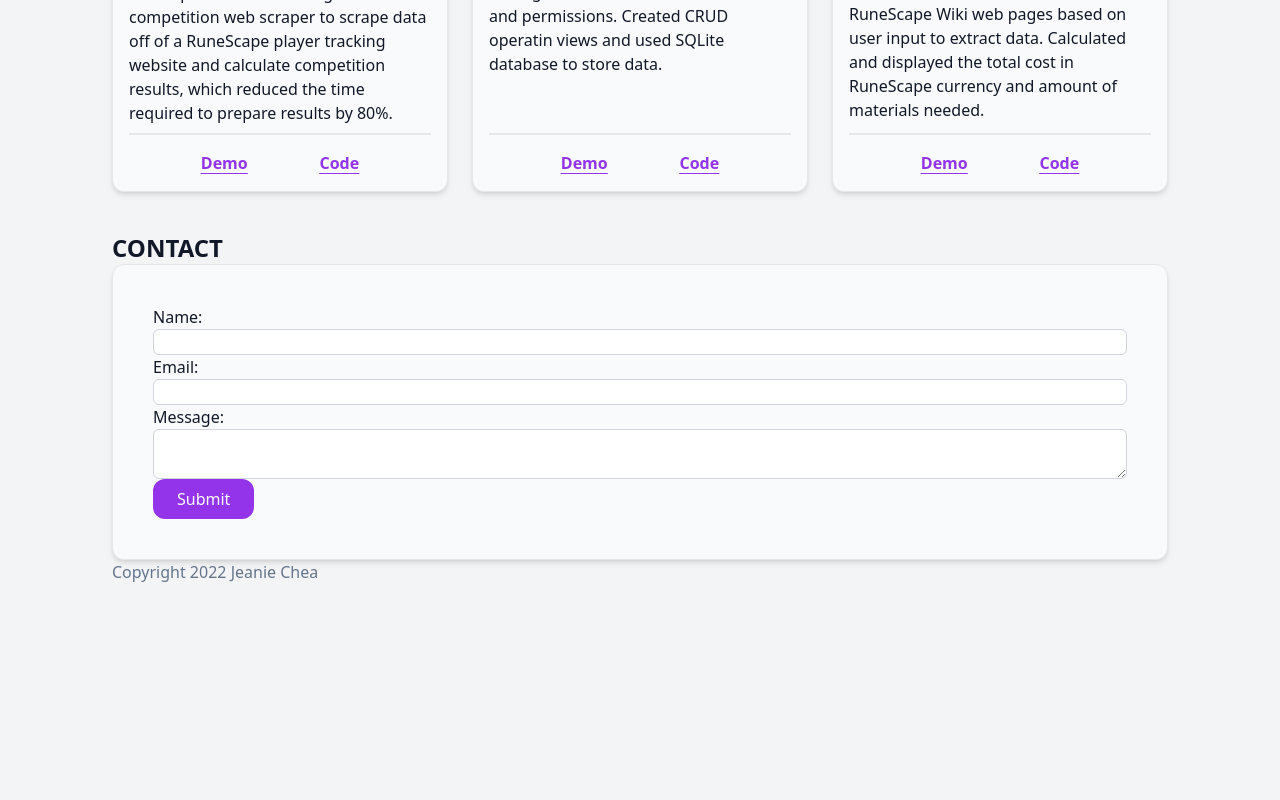
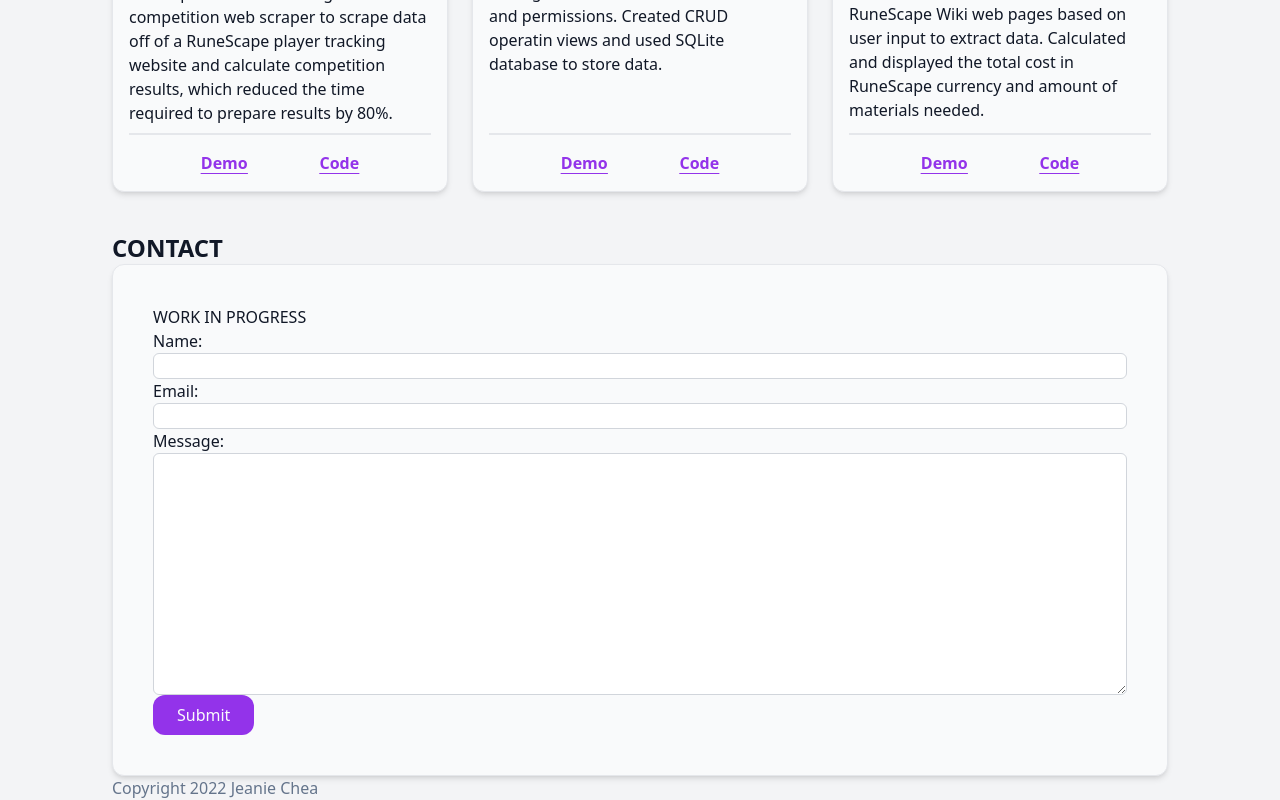
Before and after one commit to jechea14/jechea14.github.io, a React (Create React App) app in the folder portfolio/: page / in a window 1280 px wide. Shown: the part 1607-2407 px from the top of the page. Before the commit the page ends 2191 px from the top, so only its background shows below. Built offline with nearby package versions, Linux system fonts and the light colour scheme.

Commit message:
Fix Message Box

```diff
--- a/portfolio/src/Components/ContactForm.js
+++ b/portfolio/src/Components/ContactForm.js
@@ -4,15 +4,16 @@ const ContactForm = () => {
   return (
     <div>
       <form className=' border rounded-xl p-10 bg-gray-50 shadow-md'>
+      WORK IN PROGRESS
         <div className='flex flex-col justify-center'>
           <label for='name'>Name:</label>
-          <input type='text' name='name' className='border border-gray-300 rounded-md' required/>
+          <input type='text' name='name' className='border border-gray-300 rounded-md px-2' required/>
 
           <label for='email'>Email:</label>
-          <input type='email' name='email' className='border border-gray-300 rounded-md' required/>
+          <input type='email' name='email' className='border border-gray-300 rounded-md px-2' required/>
 
           <label for='message'>Message:</label>
-          <textarea name='message' cols='33' className='border border-gray-300 rounded-md' required/>
+          <textarea name='message' rows='10' className='border border-gray-300 rounded-md px-2' required/>
 
         </div>
 
```
